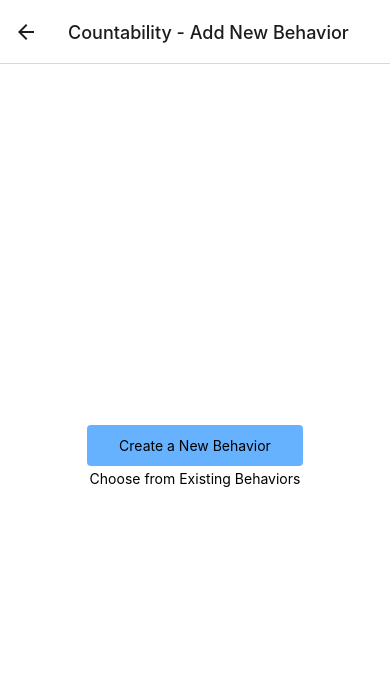
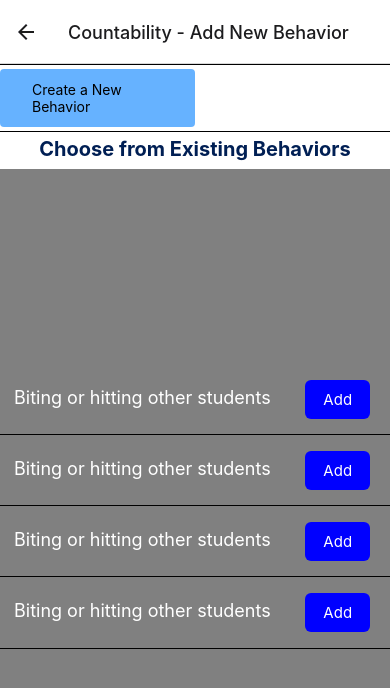
Before and after one commit to codarose/Countable, a React Native app: screen /CreateBehavior in a window 390 px wide. Shown: the top 688 px of the page. Built offline with nearby package versions, Linux system fonts and the light colour scheme.

Commit message:
Tweaking add new behavior

```diff
--- a/components/CreateBehaviorForm.js
+++ b/components/CreateBehaviorForm.js
@@ -1,4 +1,7 @@
 import React from "react";
+import { Dropdown } from "react-native-element-dropdown";
+import AntDesign from "react-native-vector-icons/AntDesign";
+
 import {
   View,
   Text,
@@ -7,11 +10,23 @@
   StyleSheet,
   Button,
 } from "react-native";
+
+const data = [
+  { label: "Frequency", value: "1" },
+  { label: "Duration", value: "2" },
+];
 function CreateBehaviorForm(props) {
   const [behavior, onAddBehavior] = React.useState("Type a Behavior Here");
-
+  const [value, setValue] = React.useState(null);
+  const [isFocus, setIsFocus] = React.useState(false);
+  const renderLabel = () => {
+    if (value || isFocus) {
+      return <Text style={[styles.label, isFocus && { color: "blue" }]}></Text>;
+    }
+    return null;
+  };
   return (
-    <View>
+    <View style={styles.container}>
       <View style={{ flexDirection: "row" }}>
         <Text style={styles.inputFields}>Behavior Name: </Text>
         <TextInput
@@ -22,26 +37,54 @@
         />
       </View>
       <View style={{ flexDirection: "row" }}>
-        <Text style={styles.inputFields}>Choose</Text>
-        <Pressable style={styles.freqDurButton}>
-          <Text style={styles.buttonText}>Frequency</Text>
+        <Text style={styles.inputFields}>Method: </Text>
+
+        {/* Replace buttons with a drop down list */}
+        {renderLabel()}
+        <Dropdown
+          style={[styles.dropdown, isFocus && { borderColor: "blue" }]}
+          placeholderStyle={styles.placeholderStyle}
+          selectedTextStyle={styles.selectedTextStyle}
+          inputSearchStyle={styles.inputSearchStyle}
+          iconStyle={styles.iconStyle}
+          data={data}
+          maxHeight={300}
+          labelField="label"
+          valueField="value"
+          placeholder={!isFocus ? "Select item" : "..."}
+          searchPlaceholder="Search..."
+          value={value}
+          onFocus={() => setIsFocus(true)}
+          onBlur={() => setIsFocus(false)}
+          onChange={(item) => {
+            setValue(item.value);
+            setIsFocus(false);
+          }}
+          // renderLeftIcon={() => (
+          //   <AntDesign
+          //     style={styles.icon}
+          //     color={isFocus ? "blue" : "black"}
+          //     name="Safety"
+          //     size={20}
+          //   />
+          // )}
+        />
+      </View>
+      <View style={{ flexDirection: "row" }}>
+        <Pressable style={styles.saveButton}>
+          <Text style={styles.buttonText}>Save</Text>
         </Pressable>
-        <Text style={styles.inputFields}>or</Text>
-
-        <Pressable style={styles.freqDurButton}>
-          <Text style={styles.buttonText}>Duration</Text>
+        <Pressable style={styles.cancelButton}>
+          <Text style={styles.buttonText}>Cancel</Text>
         </Pressable>
       </View>
-      <Pressable style={styles.saveButton}>
-        <Text style={styles.buttonText}>Save</Text>
-      </Pressable>
     </View>
   );
 }
 
 const styles = StyleSheet.create({
   container: {
-    flex: 1,
+    // flex: 1,
     backgroundColor: "#fff",
     alignItems: "center",
     justifyContent: "center",
@@ -91,15 +134,63 @@
     borderRadius: 4,
   },
   saveButton: {
-    backgroundColor: "rgba(0, 127, 255)",
+    backgroundColor: "green",
     alignItems: "center",
     justifyContent: "center",
-    paddingVertical: 12,
-    paddingHorizontal: 32,
+    padding: 10,
+    marginBottom: "1%",
+    marginTop: "1%",
+    marginRight: 10,
+    borderRadius: 4,
+    elevation: 3,
+    width: "25%",
+  },
+  cancelButton: {
+    backgroundColor: "red",
+    alignItems: "center",
+    justifyContent: "center",
+    padding: 10,
     marginBottom: "1%",
     marginTop: "1%",
     borderRadius: 4,
     elevation: 3,
+    width: "25%",
+    marginLeft: 10,
+  },
+  dropdown: {
+    height: 50,
+    borderColor: "gray",
+    borderWidth: 0.5,
+    borderRadius: 8,
+    paddingHorizontal: 8,
+    width: "50%",
+  },
+  icon: {
+    marginRight: 5,
+  },
+  label: {
+    position: "absolute",
+    backgroundColor: "white",
+    left: 22,
+    top: 8,
+    zIndex: 999,
+    paddingHorizontal: 8,
+    fontSize: 14,
+  },
+  placeholderStyle: {
+    fontSize: 16,
+  },
+  selectedTextStyle: {
+    fontSize: 16,
+    textAlign: "center",
+  },
+  iconStyle: {
+    width: 20,
+    height: 20,
+  },
+  inputSearchStyle: {
+    height: 40,
+    fontSize: 16,
   },
 });
 
--- a/components/SearchableBehaviorList.js
+++ b/components/SearchableBehaviorList.js
@@ -1,3 +1,127 @@
-function SearchableBehaviorList() {}
+import React from "react";
+import {
+  View,
+  Text,
+  TextInput,
+  Pressable,
+  StyleSheet,
+  Button,
+} from "react-native";
 
+function SearchableBehaviorList() {
+  const [behavior, onAddBehavior] = React.useState("Type a Behavior Here");
+  return (
+    <View style={styles.container}>
+      {/* We would be extracting data and populating rows of
+        behaviors here.  */}
+      <View style={styles.behaviorRow}>
+        <Text style={styles.behaviors}>Biting or hitting other students </Text>
+        <Pressable style={styles.addButton}>
+          <Text style={styles.buttonText}>Add</Text>
+        </Pressable>
+      </View>
+      <View style={styles.behaviorRow}>
+        <Text style={styles.behaviors}>Biting or hitting other students </Text>
+        <Pressable style={styles.addButton}>
+          <Text style={styles.buttonText}>Add</Text>
+        </Pressable>
+      </View>
+      <View style={styles.behaviorRow}>
+        <Text style={styles.behaviors}>Biting or hitting other students </Text>
+        <Pressable style={styles.addButton}>
+          <Text style={styles.buttonText}>Add</Text>
+        </Pressable>
+      </View>
+      <View style={styles.behaviorRow}>
+        <Text style={styles.behaviors}>Biting or hitting other students </Text>
+        <Pressable style={styles.addButton}>
+          <Text style={styles.buttonText}>Add</Text>
+        </Pressable>
+      </View>
+    </View>
+  );
+}
+
+const styles = StyleSheet.create({
+  container: {
+    flex: 1,
+    backgroundColor: "grey",
+    alignItems: "center",
+    justifyContent: "center",
+    width: "100%",
+  },
+  behaviorRow: {
+    flexDirection: "row",
+    borderBottomWidth: "1px",
+    width: "100%",
+  },
+  input: {
+    height: 40,
+    margin: 12,
+    borderWidth: 1,
+    padding: 10,
+    width: "50%",
+    color: "grey",
+  },
+  inputFields: {
+    height: 40,
+    marginTop: 12,
+    marginBottom: 12,
+    marginLeft: 3,
+    marginRight: 3,
+    borderColor: "white",
+    borderWidth: 1,
+    padding: 10,
+    textAlignVertical: "auto",
+    fontSize: "18px",
+    textAlign: "left",
+  },
+  behaviors: {
+    height: 40,
+    marginTop: 12,
+    marginBottom: 12,
+    marginLeft: 3,
+    marginRight: 3,
+    borderColor: "transparent",
+    borderWidth: 1,
+    padding: 10,
+    textAlignVertical: "auto",
+    fontSize: "18px",
+    textAlign: "left",
+    color: "white",
+  },
+  addButton: {
+    backgroundColor: "blue",
+    alignItems: "center",
+    justifyContent: "center",
+    paddingVertical: 10,
+    paddingHorizontal: 18,
+    margin: "4%",
+    borderRadius: 6,
+    elevation: 3,
+  },
+  buttonText: {
+    fontSize: "15px",
+    color: "white",
+  },
+  freqDurButton: {
+    flexDirection: "row",
+    // width: "20%",
+    backgroundColor: "blue",
+    alignItems: "center",
+    padding: 2,
+    borderRadius: 4,
+  },
+  saveButton: {
+    backgroundColor: "rgba(0, 127, 255)",
+    alignItems: "center",
+    justifyContent: "center",
+    paddingVertical: 12,
+    paddingHorizontal: 32,
+    marginBottom: "1%",
+    marginTop: "1%",
+    borderRadius: 4,
+    elevation: 3,
+  },
+});
 export default SearchableBehaviorList;
--- a/screens/CreateBehavior.js
+++ b/screens/CreateBehavior.js
@@ -20,16 +20,18 @@
 
   return (
     <View style={styles.container}>
-      {!isAdding ? (
-        <Pressable style={styles.addButton} onPress={() => setIsAdding(true)}>
-          <Text>Create a New Behavior</Text>
-        </Pressable>
-      ) : null}
+      <View style={styles.createButtonView}>
+        {!isAdding ? (
+          <Pressable style={styles.addButton} onPress={() => setIsAdding(true)}>
+            <Text>Create a New Behavior</Text>
+          </Pressable>
+        ) : null}
+      </View>
 
       {/* conditionally expose the form on press of button */}
       {isAdding ? <CreateBehaviorForm /> : null}
 
-      <Text>Choose from Existing Behaviors</Text>
+      <Text style={styles.behaviorText}>Choose from Existing Behaviors</Text>
       <SearchableBehaviorList />
     </View>
   );
@@ -41,6 +43,22 @@
     backgroundColor: "#fff",
     alignItems: "center",
     justifyContent: "center",
+    borderTopWidth: "1px",
+  },
+  createButtonView: {
+    borderBottomWidth: "1px",
+    width: "100%",
+    maxWidth: 550,
+  },
+
+  behaviorText: {
+    fontSize: "20px",
+    color: "#001F54",
+    textAlign: "center",
+    opacity: 1,
+    marginBottom: "2%",
+    fontWeight: "bold",
+    marginTop: 5,
   },
   input: {
     height: 40,
@@ -60,6 +78,7 @@
     marginTop: "1%",
     borderRadius: 4,
     elevation: 3,
+    width: "50%",
   },
   buttonText: {},
 });
```
Also changed, not shown: package.json (+3 -8 lines), 1 other file (tests, documents, lock files or other folders).
